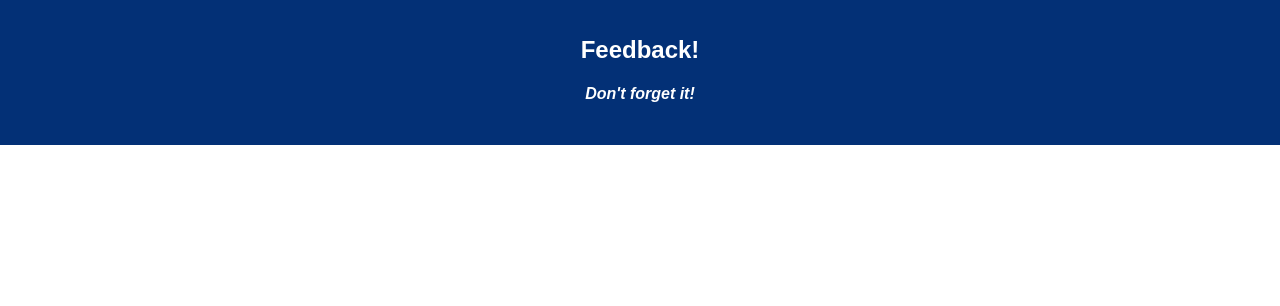
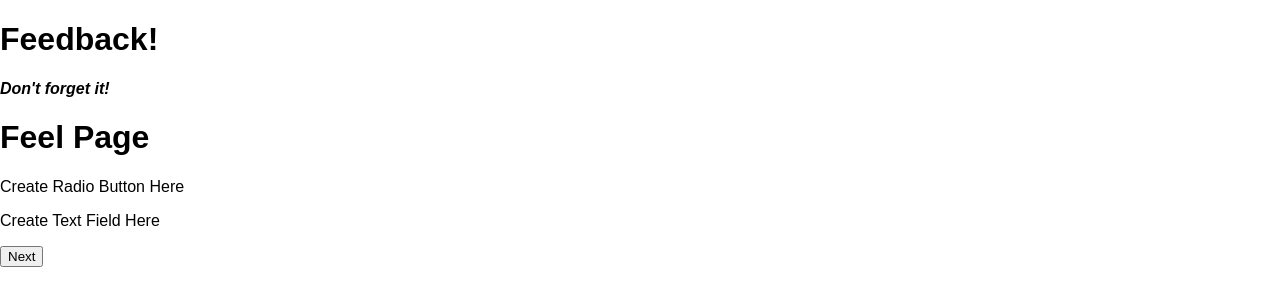
Before and after one commit to Jaden-Reklaw/-redux-feedback-loop, a React (Create React App) app: page / in a window 1280 px wide. Shown: the top 306 px of the page. Built offline with nearby package versions, Linux system fonts and the light colour scheme.

Commit message:
Added Routing for the pages and created the pages

```diff
--- a/package.json
+++ b/package.json
@@ -8,6 +8,8 @@
     "pg": "^7.4.1",
     "react": "^16.8.6",
     "react-dom": "^16.8.6",
+    "react-router": "^5.1.2",
+    "react-router-dom": "^5.1.2",
     "react-scripts": "^3.4.0"
   },
   "devDependencies": {
--- a/src/components/App/App.js
+++ b/src/components/App/App.js
@@ -1,16 +1,33 @@
 import React, { Component } from 'react';
-import axios from 'axios';
-import './App.css';
+
+//Import Components
+import Header from '../Header/Header';
+
+//Import Modules for routing pages
+import { HashRouter as Router, Route} from 'react-router-dom';
+
+//Import Components for individual Pages
+import Feel from '../Pages/Feel/Feel';
+import Understand from '../Pages/Understand/Understand';
+import Support from '../Pages/Support/Support';
+import Comments from '../Pages/Comments/Comments';
+import Review from '../Pages/Review/Review';
+
 
 class App extends Component {
   render() {
     return (
-      <div className="App">
-        <header className="App-header">
-          <h1 className="App-title">Feedback!</h1>
-          <h4><i>Don't forget it!</i></h4>
-        </header>
-        <br/>
+      <div>
+       <Header />
+       <Router>
+          <Route exact path='/' component={Feel} />
+          <Route path='/understand' component={Understand} />
+          <Route path='/support' component={Support} />
+          <Route path='/comments' component={Comments} />
+          <Route path='/review' component={Review} />
+          {/* <Route path='/admin' component={Admin} /> */}
+        </Router>
+
       </div>
     );
   }
--- /dev/null
+++ b/src/components/Header/Header.js
@@ -0,0 +1,14 @@
+import React, { Component } from 'react';
+
+class Header extends Component {
+  render() {
+    return (
+        <header>
+          <h1>Feedback!</h1>
+          <h4><i>Don't forget it!</i></h4>
+        </header>
+    );
+  }
+}
+
+export default Header;
--- /dev/null
+++ b/src/components/Pages/Comments/Comments.js
@@ -0,0 +1,25 @@
+import React, { Component } from 'react';
+
+//Import to do routing
+import {withRouter} from 'react-router-dom';
+
+class Comments extends Component {
+    //Method for changing pages
+    handleChangePage = () => {
+        console.log('handleChangePage for Comments');
+        //change page from /comments to /review page
+        this.props.history.push( '/review' );
+    }
+
+  render() {
+    return (
+      <div>
+       <h1>Comments Page</h1>
+       <p>Create Text Field Here</p>
+       <button onClick={this.handleChangePage}>Next</button>
+      </div>
+    );
+  }
+}
+
+export default withRouter(Comments);
--- /dev/null
+++ b/src/components/Pages/Feel/Feel.js
@@ -0,0 +1,27 @@
+import React, { Component } from 'react';
+
+//Import to do routing
+import {withRouter} from 'react-router-dom';
+
+class Feel extends Component {
+
+    //Method for changing pages
+    handleChangePage = () => {
+        console.log('handleChangePage for Feel');
+        //change page to info page
+        this.props.history.push( '/understand' );
+    }
+
+  render() {
+    return (
+      <div>
+       <h1>Feel Page</h1>
+       <p>Create Radio Button Here</p>
+       <p>Create Text Field Here</p>
+       <button onClick={this.handleChangePage}>Next</button>
+      </div>
+    );
+  }
+}
+
+export default withRouter(Feel);
--- /dev/null
+++ b/src/components/Pages/Review/Review.js
@@ -0,0 +1,17 @@
+import React, { Component } from 'react';
+
+//Import to do routing
+import {withRouter} from 'react-router-dom';
+
+class Review extends Component {
+  render() {
+    return (
+      <div>
+       <h1>Review Page</h1>
+       <p>Output Content that has been submitted to the server here.</p>
+      </div>
+    );
+  }
+}
+
+export default withRouter(Review);
--- /dev/null
+++ b/src/components/Pages/Support/Support.js
@@ -0,0 +1,26 @@
+import React, { Component } from 'react';
+
+//Import to do routing
+import {withRouter} from 'react-router-dom';
+
+class Support extends Component {
+    //Method for changing pages
+    handleChangePage = () => {
+        console.log('handleChangePage for Support');
+        //change page to info page
+        this.props.history.push( '/comments' );
+    }
+
+  render() {
+    return (
+      <div>
+       <h1>Support Page</h1>
+       <p>Create Radio Button Here</p>
+       <p>Create Text Field Here</p>
+       <button onClick={this.handleChangePage}>Next</button>
+      </div>
+    );
+  }
+}
+
+export default withRouter(Support);
--- /dev/null
+++ b/src/components/Pages/Understand/Understand.js
@@ -0,0 +1,25 @@
+import React, { Component } from 'react';
+
+//Import to do routing
+import {withRouter} from 'react-router-dom';
+
+class Understand extends Component {
+    //Method for changing pages
+    handleChangePage = () => {
+        console.log('handleChangePage for Understand');
+        //change page to info page
+        this.props.history.push( '/support' );
+    }
+  render() {
+    return (
+      <div>
+       <h1>Understand Page</h1>
+       <p>Create Radio Button Here</p>
+       <p>Create Text Field Here</p>
+       <button onClick={this.handleChangePage}>Next</button>
+      </div>
+    );
+  }
+}
+
+export default withRouter(Understand);
```
Also changed, not shown: src/components/Pages/Admin/Admin.js (added), 1 other file (tests, documents, lock files or other folders).
